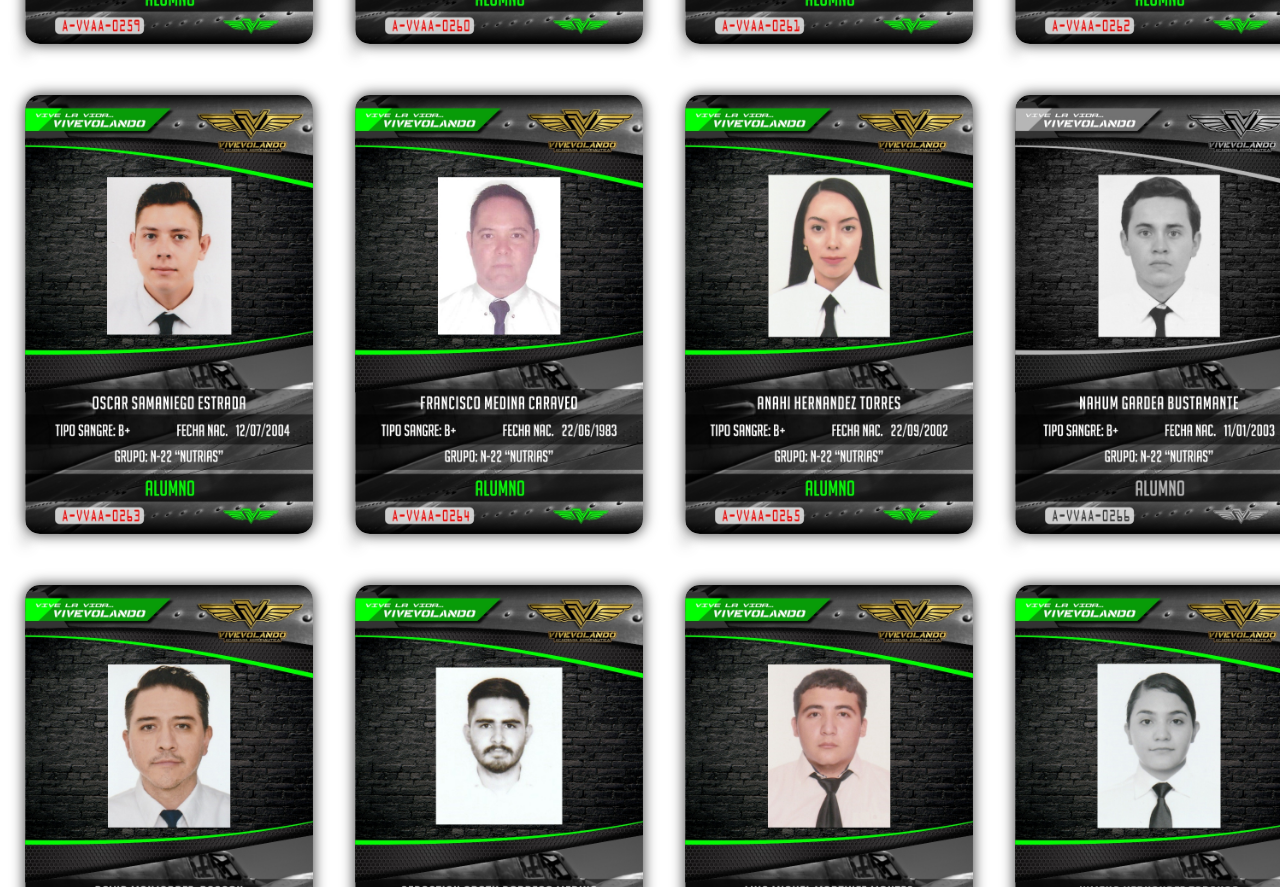
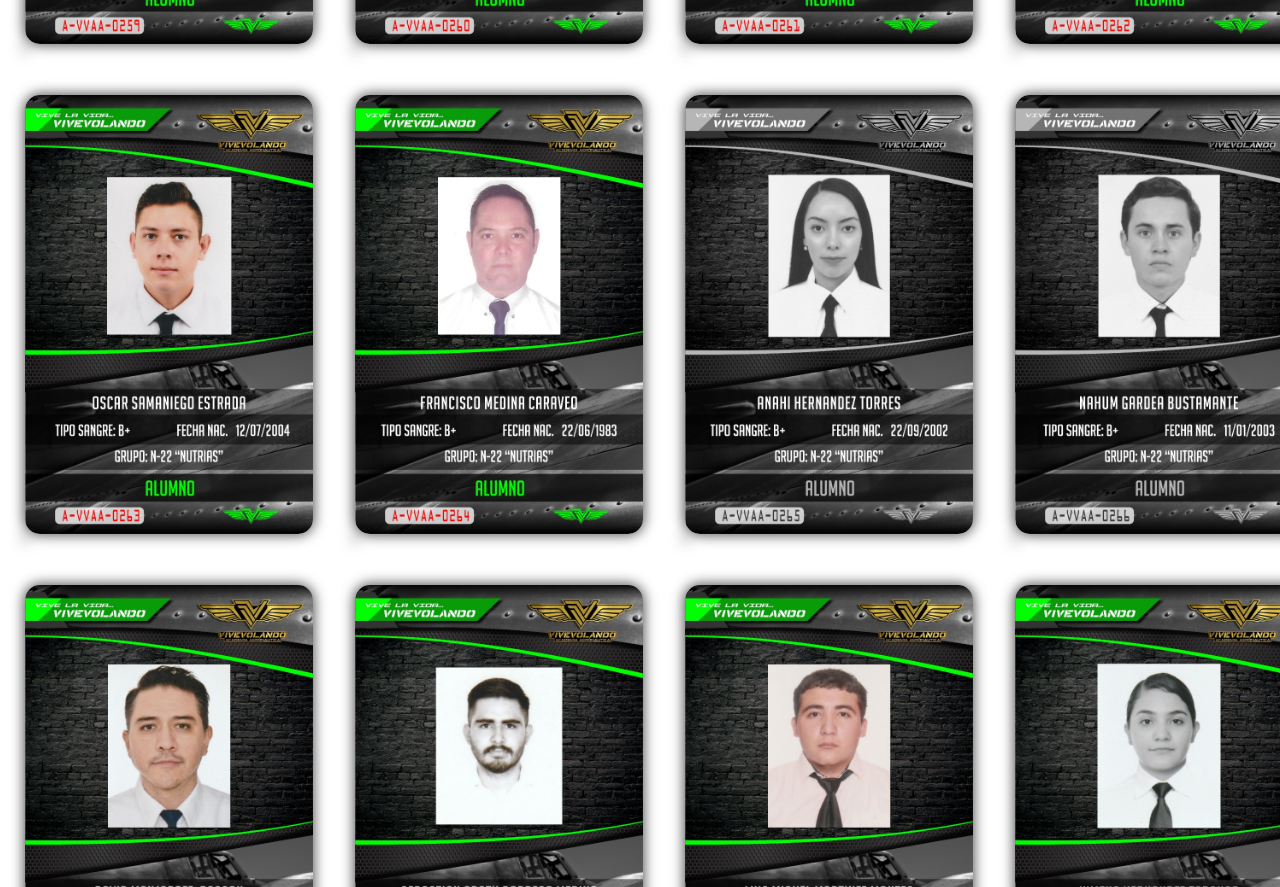
Before and after one commit to christorayward/credenciales, a plain HTML site: page index.html in a window 1280 px wide. Shown: the part 1383-2270 px from the top of the page. Drawn offline with Linux system fonts and the light colour scheme.

Commit message:
Update index.html

```diff
--- a/index.html
+++ b/index.html
@@ -72,7 +72,7 @@
                 <source class="elementos" loading="lazy" srcset="img/A-VVAA-0264.jpg" type="image/jpg">
                 <img class="elementos" loading="lazy" src="img/A-VVAA-0264.jpg" alt="imagen blog">
             </picture>
-            <picture class="blancynegro">
+            <picture class="blancoynegro">
                 <source class="elementos" loading="lazy" srcset="img/A-VVAA-0265.jpg" type="image/jpg">
                 <img class="elementos" loading="lazy" src="img/A-VVAA-0265.jpg" alt="imagen blog">
             </picture>
```
